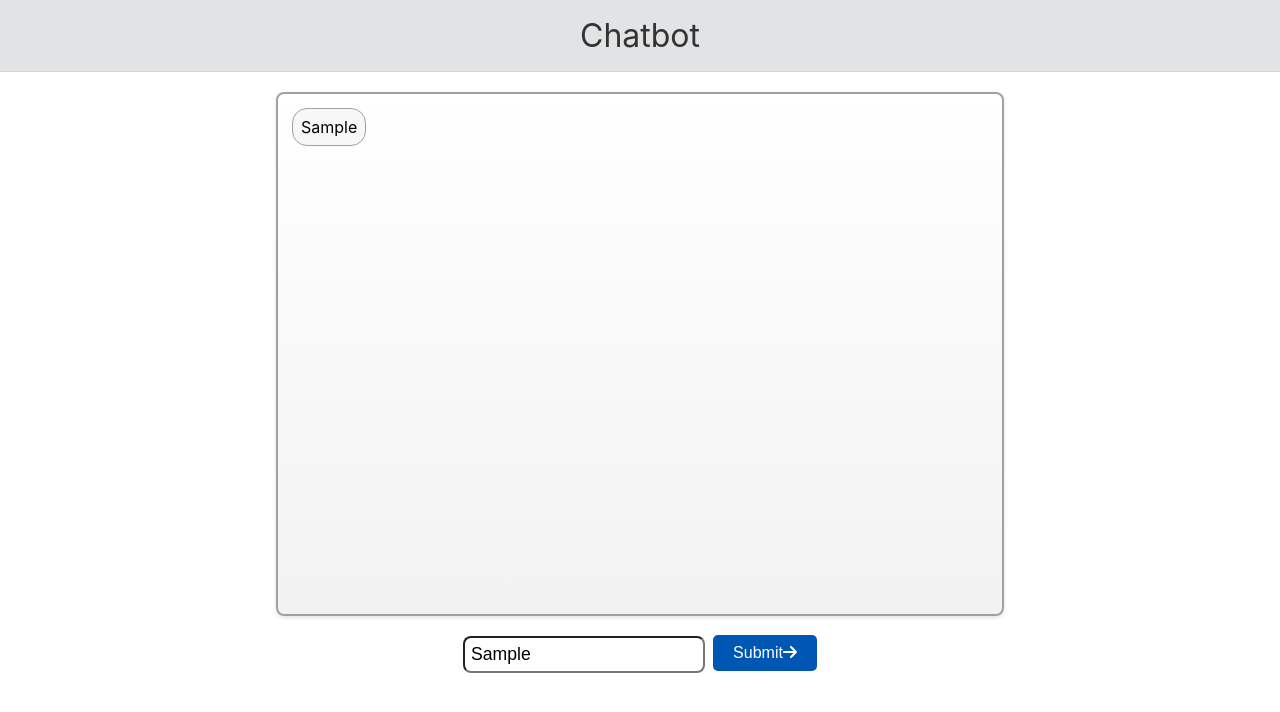
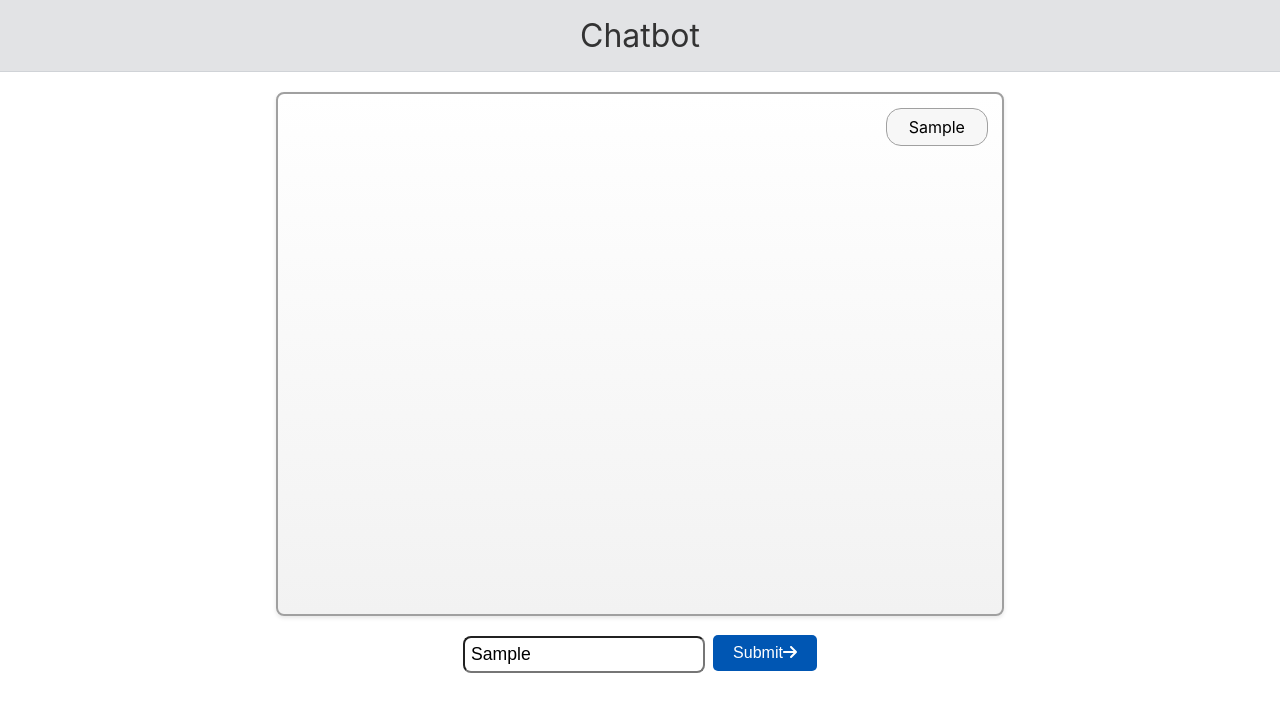
Before and after one commit to samfallowfield/Ai-assist-handbook, a React (Create React App) app: page / in a window 1280 px wide. Both pictures are taken after typing "Sample" into the empty fields and a click on the button "Submit". Shown: the top 712 px of the page. Built offline with nearby package versions, Linux system fonts and the light colour scheme.

Commit message:
split conversation between bot and user

```diff
--- a/src/App.css
+++ b/src/App.css
@@ -32,14 +32,17 @@
   from {
     transform: rotate(0deg);
   }
+
   to {
     transform: rotate(360deg);
   }
 }
 
 #header {
-  background-color: #e2e3e5; /* slightly darker than #f8f9fa */
-  border-bottom: 1px solid #d0d3d7; /* slightly darker than #e9ecef */
+  background-color: #e2e3e5;
+  /* slightly darker than #f8f9fa */
+  border-bottom: 1px solid #d0d3d7;
+  /* slightly darker than #e9ecef */
   padding: 1rem 0;
   text-align: center;
 }
@@ -83,7 +86,8 @@
 
 #chat-box {
   width: 55%;
-  height: 500px; /* Adjust the height as needed */
+  height: 500px;
+  /* Adjust the height as needed */
   overflow-y: auto;
   border: 1px solid #b1b1b1;
   background-image: linear-gradient(to bottom, #ffffff, #f2f2f2);
@@ -91,11 +95,13 @@
   padding: 10px;
   box-shadow: 0 2px 4px rgba(0, 0, 0, 0.1);
   border-width: 2px;
-  border-color: #a0a0a0; /* Darker border for a more professional look */
-  border-radius: 8px; /* Rounded corners for a smoother look */
+  border-color: #a0a0a0;
+  /* Darker border for a more professional look */
+  border-radius: 8px;
+  /* Rounded corners for a smoother look */
 }
 
-.Chat-body{
+.Chat-body {
   display: flex;
   flex-direction: column;
   justify-content: center;
@@ -105,10 +111,21 @@
 
 
 #chat-message-bubble {
-  border: 1px solid #a0a0a0; /* Slightly darker than chat-box's border color */
-  background-color: #f7f7f7; /* Slightly darker than chat-box's lighter background color */
+  border: 1px solid #a0a0a0;
+  /* Slightly darker than chat-box's border color */
+  background-color: #f7f7f7;
+  /* Slightly darker than chat-box's lighter background color */
   padding: 8px;
   margin: 4px;
-  border-radius: 15px; /* Soft rounded corners for the message bubble */
-  width: fit-content;
+  border-radius: 15px;
+  /* Soft rounded corners for the message bubble */
+  width: 12%;
 }
+
+.userMessage {
+  justify-content: right;
+}
+
+.aiMessage {
+  justify-content: left;
+}
--- a/src/components/ChatBox.js
+++ b/src/components/ChatBox.js
@@ -1,19 +1,22 @@
 function ChatBox({ chatHistory }) {
   if (chatHistory) {
     return (
-      <div id="chat-box">
+      <div id='chat-box'>
         {chatHistory.map((message, index) => (
-          <p
-            id="chat-message-bubble"
-            key={index}
-            style={{ textAlign: index % 2 === 0 ? "left" : "right" }}
+          <div
+            className={index % 2 === 0 ? 'userMessage' : 'aiMessage'}
+            style={{
+              display: 'flex',
+            }}
           >
-            {message}
-          </p>
+            <p id='chat-message-bubble' key={index} style={{}}>
+              {message}
+            </p>
+          </div>
         ))}
       </div>
-    );
+    )
   }
 }
 
-export default ChatBox;
+export default ChatBox
```
